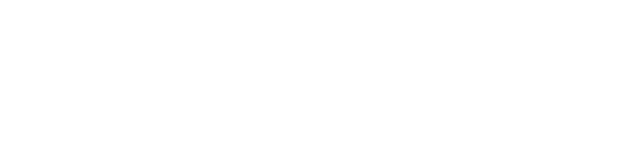
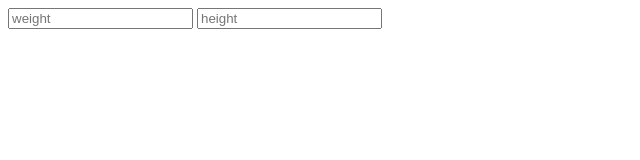
Before and after one commit to odemiit/Calculator, a website: page bmiCalculator.html in a window 1280 px wide. Shown: the whole page, without its empty margins (0-640 px from the left). Drawn offline with Linux system fonts and the light colour scheme.

Commit message:
HTML form Added an html form with 2 inputs to collect weight and height

```diff
--- a/bmiCalculator.html
+++ b/bmiCalculator.html
@@ -6,5 +6,9 @@
   </head>
   <body>
 
+    <form action="/bmiCalculator" method="post">
+        <input type="text" name="weight" placeholder="weight">
+        <input type="text" name="height" placeholder="height">
+    </form>
   </body>
 </html>
```
